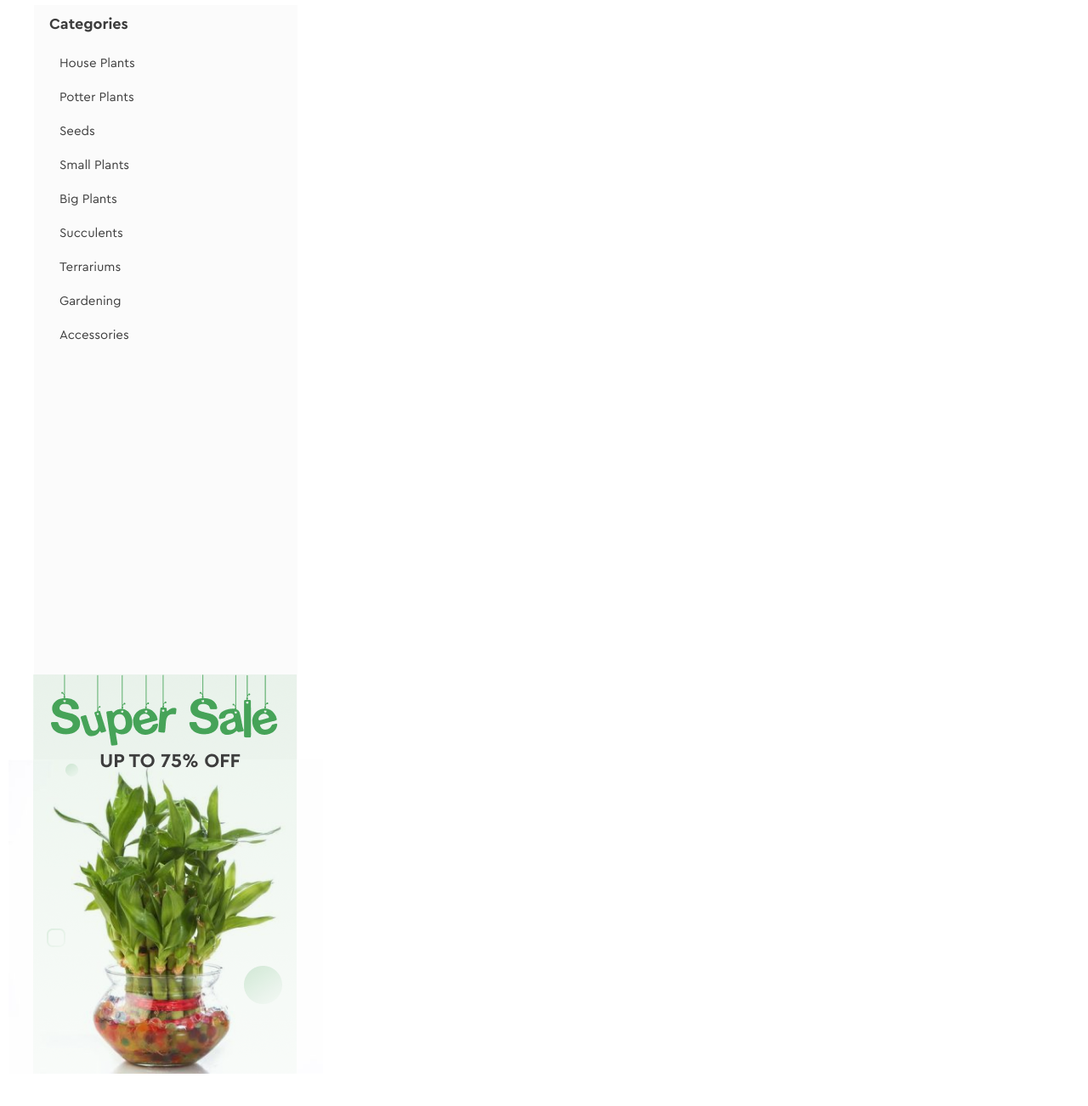
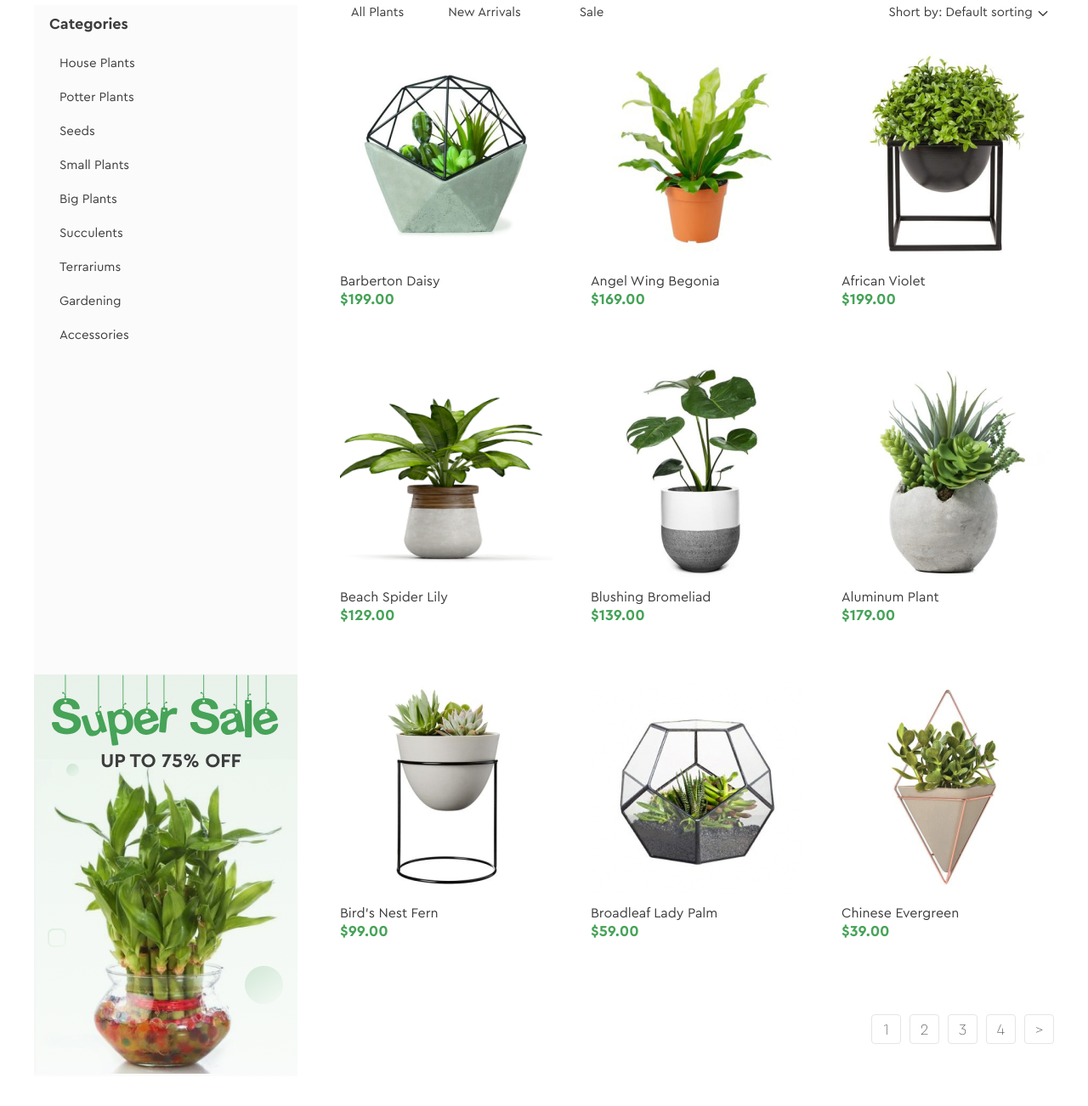
Before and after one commit to Rodionjke/GREENSHOP, a plain HTML site: page index.html in a window 1280 px wide. Shown: the part 590-1892 px from the top of the page at 85% size. Drawn offline with Linux system fonts and the light colour scheme.

Commit message:
Added products-list, new images, all made by display-flex.

```diff
--- a/css/styles.css
+++ b/css/styles.css
@@ -214,12 +214,11 @@ header ul {
     display: flex;
     align-items: center;
     gap: 50px;
-
-    header li {
-        min-width: 100px;
+}
+header li {
+        min-width: 76px;
         text-align: center;
     }
-}
 
 /*Или можно*/
 /*header li{*/
@@ -238,6 +237,8 @@ header ul {
 .header-links:hover {
     font-family: "cera_probold";
     font-weight: 700;
+    padding-bottom: 22px;
+    border-bottom: solid 3px #46a358;
 }
 
 .login-btn {
@@ -344,17 +345,13 @@ main {
     max-width: 1200px;
     margin: auto;
     display: flex;
-    justify-content: space-between;
+    /*justify-content: space-between;*/
 }
 
 .list-of-categories {
     max-width: 310px;
     background: #fbfbfb;
     padding-top: 14px;
-}
-
-.main-products {
-    max-width: 890px;
 }
 
 .list-title {
@@ -388,7 +385,133 @@ main {
     color: #46a358;
 }
 
-.Banner-img {
+.main-products {
+    max-width: 840px;
     display: flex;
+    flex-direction: column;
+    margin-left: 50px;
+}
+
+.tabs-container {
+    max-width: 840px;
+    display: flex;
+    justify-content: space-between;
+    margin-bottom: 31px;
+}
+
+.tabs ul{
+    display: flex;
+    gap: 38px;
+}
+.tabs li{
+    min-width: 88px;
+    text-align: center;
+}
+.tabs a{
+    font-weight: 400;
+    font-size: 15px;
+    line-height: 107%;
+    color: #3d3d3d;
+    font-family: cera_proregular;
+    text-decoration: none;
+}
+.tabs a:hover{
+    font-weight: 700;
+    font-size: 15px;
+    line-height: 107%;
+    color: #46a358;
+    font-family: cera_probold;
+    padding-bottom: 7px;
+    border-bottom: solid 2px #46a358;
+}
+.tabs a:active{
+    font-weight: 700;
+    font-size: 15px;
+    line-height: 107%;
+    color: #46a358;
+    font-family: cera_probold;
+    padding-bottom: 7px;
+    border-bottom: solid 2px #46a358;
+}
+
+.sort-part{
+    font-family: cera_proregular;
+    font-weight: 400;
+    font-size: 15px;
+    line-height: 107%;
+    color: #3d3d3d;
+    margin-right: 5px;
+}
+.sort-part:after{
+    background-image: url("../images/Arrow-Down2.svg");
+    display: inline-flex;
     justify-content: center;
+    align-items: center;
+    content: "";
+    height: 16px;
+    width: 16px;
+    padding-top: 3px;
 }
+.product-block{
+    display: flex;
+    justify-content: space-between;
+    flex-wrap: wrap;
+    gap: 70px 37px;
+    margin-bottom: 90px;
+}
+.product-cards{
+    display: flex;
+    flex-direction: column;
+}
+.product-cards img{
+    height: 250px;
+    width: 250px;
+    margin-bottom: 12px;
+}
+.product-cards a:last-of-type{
+    margin-bottom: 6px;
+}
+.product-cards a{
+    font-family: cera_proregular;
+    font-weight: 400;
+    font-size: 16px;
+    line-height: 100%;
+    color: #3d3d3d;
+    text-decoration: none;
+}
+.product-cards p{
+    font-family: cera_probold;
+    font-weight: 700;
+    font-size: 18px;
+    line-height: 89%;
+    color: #46a358;
+}
+.list-pagination ul{
+    display: flex;
+    justify-content: flex-end;
+    gap: 10px;
+}
+
+.list-numbers{
+    border: 1px solid #e5e5e5;
+    border-radius: 4px;
+    width: 35px;
+    height: 35px;
+    font-family: cera_prothin;
+    font-weight: 300;
+    font-size: 18px;
+    line-height: 89%;
+    color: #3d3d3d;
+    text-decoration: none;
+    display: inline-flex;
+    justify-content: center;
+    align-items: center;
+}
+.list-numbers:hover{
+    font-family: cera_probold;
+    font-weight: 700;
+    font-size: 18px;
+    line-height: 89%;
+    color: #fff;
+    background: #46a358;
+}
--- a/index.html
+++ b/index.html
@@ -27,11 +27,12 @@
 <main>
     <section class="main-banner">
         <div class="main-container">
-        <div class= "main-text">
+            <div class="main-text">
                 <p class="lower-title">Welcome to GreenShop</p>
                 <h1 class="main-title">Let’s Make a
                     Better <span>Planet</span></h1>
-            <p class="main-description">We are an online plant shop offering a wide range of cheap and trendy plants. Use our plants to create an unique Urban Jungle. Order your favorite plants!</p>
+                <p class="main-description">We are an online plant shop offering a wide range of cheap and trendy
+                    plants. Use our plants to create an unique Urban Jungle. Order your favorite plants!</p>
                 <a href="#" title="shop-now" class="shop-now-btn">SHOP NOW</a>
             </div>
             <div class="main-img"><img src="images/011.png" alt="Big cup">
@@ -53,10 +54,58 @@
                     <li><a href="#" title="Gardening">Gardening</a></li>
                     <li><a href="#" title="Accessories">Accessories</a></li>
                 </ul>
-                <div class="Banner-img">
-                <img src="images/SuperSaleBanner.png" alt="SuperSaleBanner"></div>
+                    <img src="images/banner_super_sale.png" alt="SuperSaleBanner"></div>
+            <div class="main-products">
+                <div class="tabs-container">
+                    <div class="tabs">
+                <ul>
+                    <li><a href="#" title="House Plants">All Plants</a></li>
+                    <li><a href="#" title="Potter Plants">New Arrivals</a></li>
+                    <li><a href="#" title="Seeds">Sale</a></li>
+                </ul>
                     </div>
-            <div class="main-products">
+                    <div>
+                        <p class="sort-part"> Short by: Default sorting </p>
+                    </div>
+                </div>
+                <div class="product-block">
+                    <article class="product-cards"><a href="#" title="Product1"><img src="images/image_1.png" alt="product1"></a>
+                        <a href="#" title="product-name">Barberton Daisy</a>
+                        <p>$199.00</p></article>
+                    <article class="product-cards"><a href="#" title="Product2"><img src="images/product-21.png" alt="product2"></a>
+                        <a href="#" title="product-name">Angel Wing Begonia</a>
+                        <p>$169.00</p></article>
+                    <article class="product-cards"><a href="#" title="Product3"><img src="images/image_2.png" alt="product3"></a>
+                        <a href="#" title="product-name">African Violet</a>
+                        <p>$199.00</p></article>
+                    <article class="product-cards"><a href="#" title="Product4"><img src="images/013.png" alt="product4"></a>
+                        <a href="#" title="product-name">Beach Spider Lily</a>
+                        <p>$129.00</p></article>
+                    <article class="product-cards"><a href="#" title="Product5"><img src="images/image_7.png" alt="product5"></a>
+                        <a href="#" title="product-name">Blushing Bromeliad</a>
+                        <p>$139.00</p></article>
+                    <article class="product-cards"><a href="#" title="Product6"><img src="images/image_8.png" alt="product6"></a>
+                        <a href="#" title="product-name">Aluminum Plant</a>
+                        <p>$179.00</p></article>
+                    <article class="product-cards"><a href="#" title="Product7"><img src="images/image_9.png" alt="product7"></a>
+                        <a href="#" title="product-name">Bird's Nest Fern</a>
+                        <p>$99.00</p></article>
+                    <article class="product-cards"><a href="#" title="Product8"><img src="images/product-20.png" alt="product8"></a>
+                        <a href="#" title="product-name">Broadleaf Lady Palm</a>
+                        <p>$59.00</p></article>
+                    <article class="product-cards"><a href="#" title="Product9"><img src="images/image_10.png" alt="product9"></a>
+                        <a href="#" title="product-name">Chinese Evergreen</a>
+                        <p>$39.00</p></article>
+                </div>
+                <div class="list-pagination">
+                    <ul>
+                        <li><a href="#" title="1-page" class="list-numbers">1</a></li>
+                        <li><a href="#" title="2-page" class="list-numbers">2</a></li>
+                        <li><a href="#" title="3-page" class="list-numbers">3</a></li>
+                        <li><a href="#" title="4-page" class="list-numbers">4</a></li>
+                        <li><a href="#" title="5-page" class="list-numbers">></a></li>
+                    </ul>
+                </div>
             </div>
         </div>
     </section>
```
Also changed, not shown: images/013.png (added), images/Arrow-Down2.svg (added), images/Card_Product.png (added), images/banner_super_sale.png (added), images/image_1.png (added), images/image_10.png (added), images/image_2.png (added), images/image_7.png (added), images/image_8.png (added), images/image_9.png (added), images/product-20.png (added), images/product-21.png (added). Lines whose indentation alone changed are shown as unchanged.
